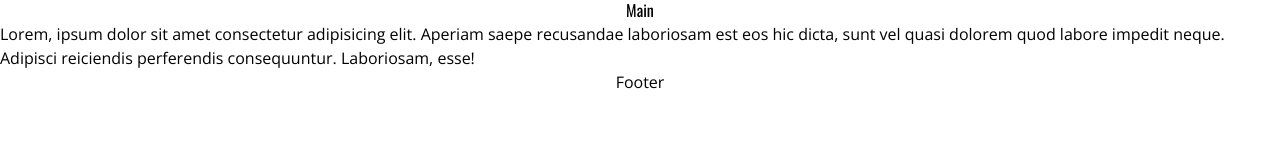
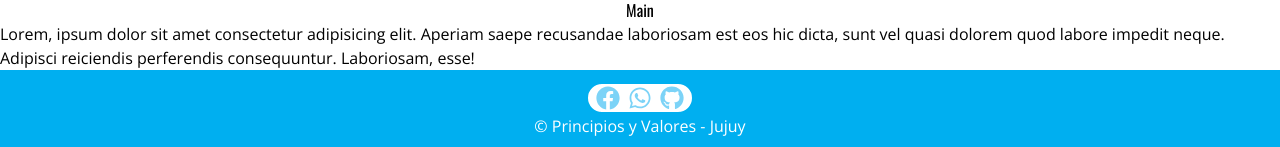
Before and after one commit to PyV-jujuy/PyV-jujuy.github.io, a React (Vite) app: page / in a window 1280 px wide. Shown: the part 802-949 px from the top of the page. Before the commit the page ends 896 px from the top, so only its background shows below. Built offline with nearby package versions, Linux system fonts and the light colour scheme.

Commit message:
feat(layouts): footer

```diff
--- a/src/layouts/footer/index.tsx
+++ b/src/layouts/footer/index.tsx
@@ -1,3 +1,23 @@
+import { Socials } from 'src/components/socials'
+
 export function Footer() {
-  return <footer>Footer</footer>
+  return (
+    <footer className="flex flex-col items-center min-w-full bg-primary-blue text-white justify-center p-3">
+      <Socials>
+        <Socials.Link
+          social="FACEBOOK"
+          href="https://www.facebook.com/PartidoPyVJujuy/"
+        />
+
+        <Socials.Link
+          social="WHATSAPP"
+          href="https://chat.whatsapp.com/HEGzXevVNdJ8Riq2IdOzBU"
+        />
+
+        <Socials.Link social="GITHUB" href="https://github.com/PyV-jujuy" />
+      </Socials>
+
+      <p>© Principios y Valores - Jujuy</p>
+    </footer>
+  )
 }
```
